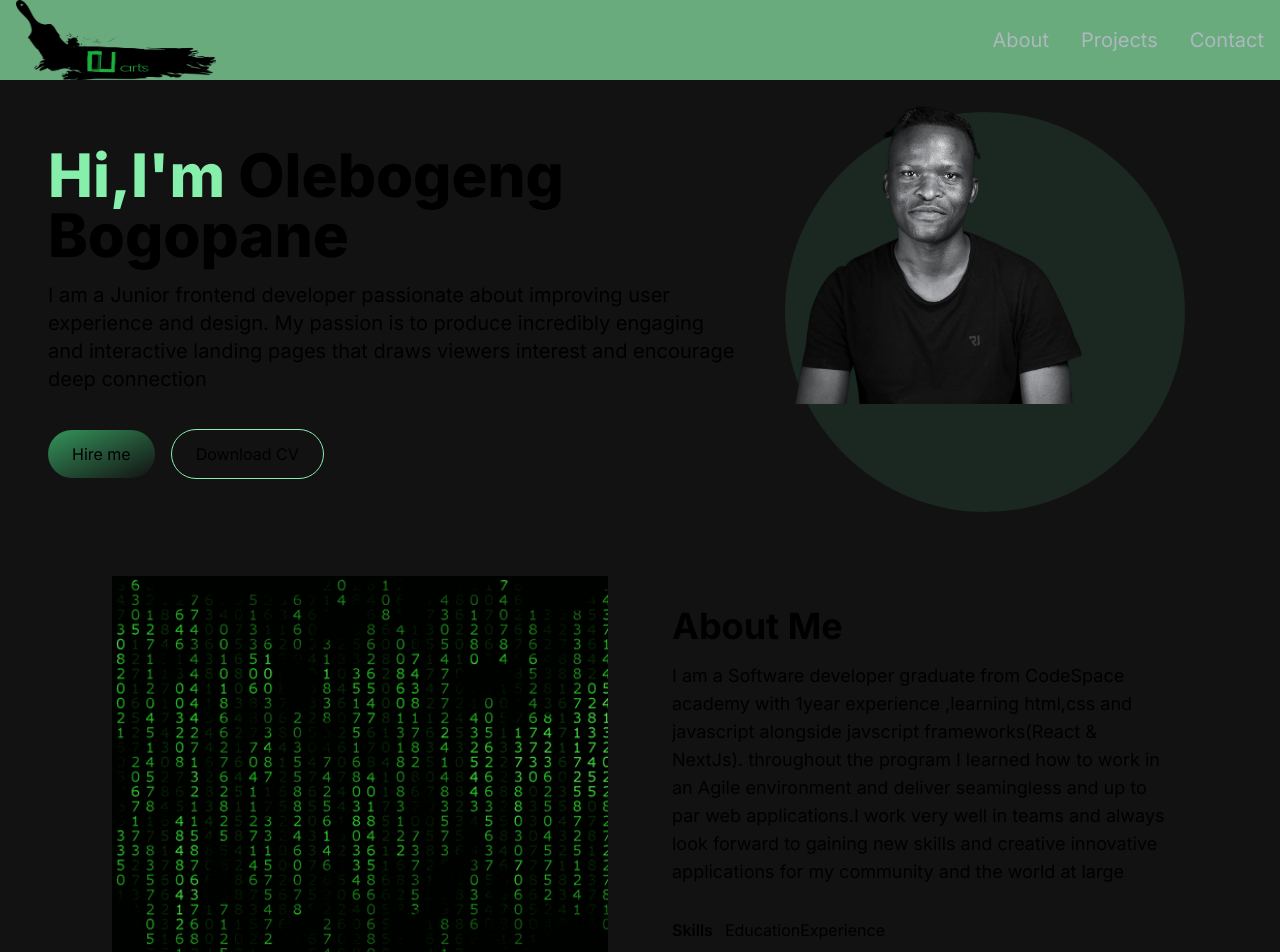
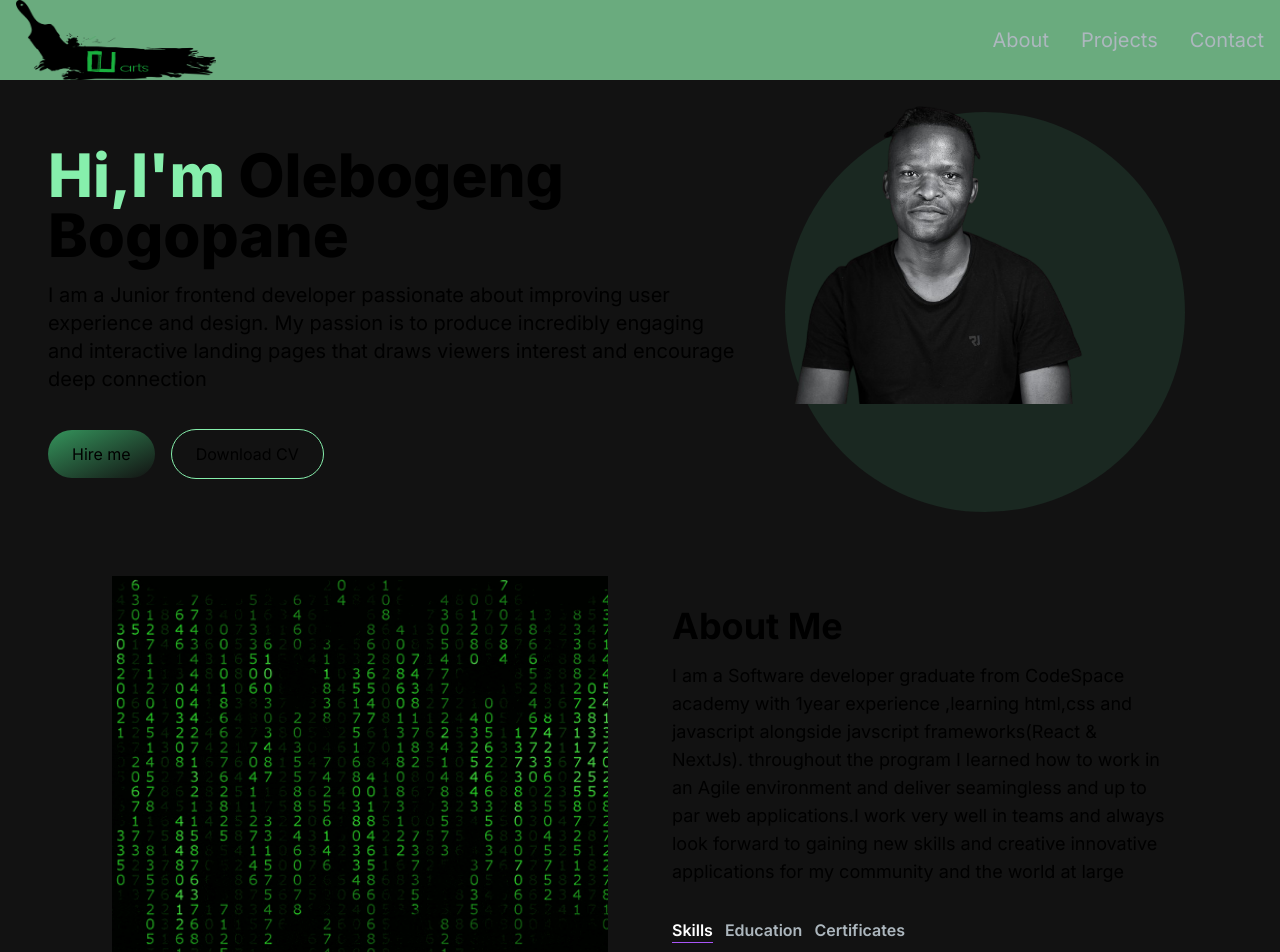
Before and after one commit to OlebogengBogopane/devresume, a Next.js app in the folder ole-portfolio/: page / in a window 1280 px wide. Shown: the top 952 px of the page. Built offline with nearby package versions, Linux system fonts and the light colour scheme.

Commit message:
skills,Education,Certificatication Tab

```diff
--- a/ole-portfolio/src/app/components/AboutSection.jsx
+++ b/ole-portfolio/src/app/components/AboutSection.jsx
@@ -1,7 +1,18 @@
-import React from 'react'
+"use client"
+import React ,{useTransition, useState} from 'react'
 import Image from 'next/image'
+import TabButton from './TabButton'
 
 const AboutSection = () => {
+  const [tab, setTab] = useState ("skills");
+  const [isPending ,startTransition] = useTransition();
+
+  const handleTabChange = (id) => {
+    startTransition (()=>{
+      setTab(id)
+    })
+}
+
   return (
     <section className=''>
         <div className=' md:grid  md:grid-cols-2 gap-8 items-center py-8 px-4 xl:gap-16 sm:py-16 xl:px-16'>
@@ -11,9 +22,20 @@
                 <p className='md:text-lg'> I am a Software developer graduate from CodeSpace academy with 1year experience ,learning html,css and javascript alongside javscript frameworks(React & NextJs). throughout the program I learned how to work in an Agile environment and deliver seamingless and up to par web applications.I work very well in teams and always look forward to gaining new skills and creative innovative applications for my community and the world at large
                 </p>
                 <div className='flex flex-row mt-8 '>
-                    <span className='mr-3 font-semibold mt-bold '>Skills</span>
-                    <span className=''>Education</span>
-                    <span className=''>Experience</span>
+                  <TabButton
+                  selectTab={()=> handleTabChange("Skills")} active={tab==="skills"}> Skills
+                   </TabButton>
+
+                   <TabButton
+                  selectTab={()=> handleTabChange("Education")} active={tab==="Education"}> Education
+                   </TabButton>
+
+                   <TabButton
+                  selectTab={()=> handleTabChange("Certificates")} active={tab==="Certificates"}> Certificates
+                   </TabButton>
+
+
+
                 </div>
             </div>
 
--- /dev/null
+++ b/ole-portfolio/src/app/components/TabButton.jsx
@@ -0,0 +1,15 @@
+import React from 'react'
+
+const TabButton = ({ active , selectTab , children}) => {
+    const buttonClasses = active ? 'text-white border-b border-purple-500' : 'text-[#ADB7BE] '
+
+    return (
+    <button onClick={selectTab}>
+    < p className={`mr-3 font-semibold hover:text-white ${buttonClasses} border-green-500 text-[#ADB7BE] mt-bold `}>
+        {children}
+        </p>
+    </button>
+  )
+}
+
+export default TabButton
```
